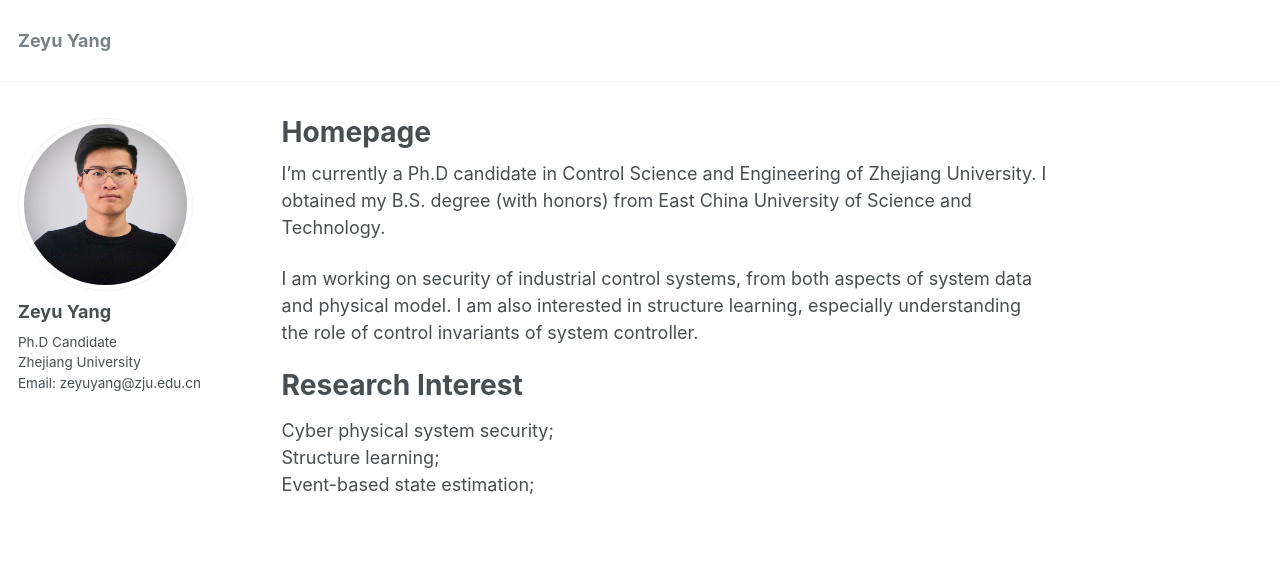
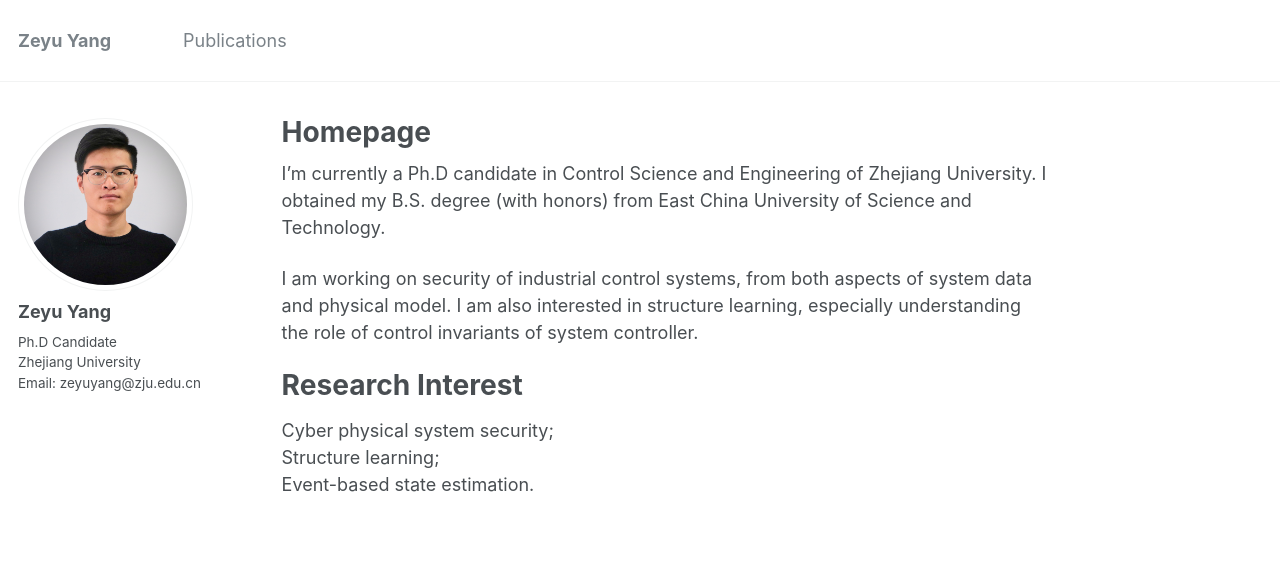
Before and after one commit to zeyuid/zeyuid.github.io, a Jekyll site: the page built from _pages/about.md, in a window 1280 px wide. Shown: the top 583 px of the page. Built offline with Jekyll 4.4.1, drawn with Linux system fonts in a browser that asks for light colours.

Commit message:
add file

```diff
--- a/_config.yml
+++ b/_config.yml
@@ -166,9 +166,9 @@ collections:
   # teaching:
   #   output: true
   #   permalink: /:collection/:path/
-  # publications:
-  #   output: true
-  #   permalink: /:collection/:path/
+  publications:
+    output: true
+    permalink: /:collection/:path/
   # talks:
   #   output: true
   #   permalink: /:collection/:path/
--- a/_data/navigation.yml
+++ b/_data/navigation.yml
@@ -1,7 +1,7 @@
 # main links links
 main:
-  # - title: "Publications"
-  #   url: /publications/
+  - title: "Publications"
+    url: /publications/
 
   # - title: "Talks"
   #   url: /talks/
--- a/_layouts/single.html
+++ b/_layouts/single.html
@@ -37,9 +37,9 @@ layout: default
         {% if page.collection == 'teaching' %}
           <p> {{ page.type }}, <i>{{ page.venue }}</i>, {{ page.date | default: "1900-01-01" | date: "%Y" }} </p>
         {% elsif page.venue and page.date %}
-          <p>Published in <i>{{ page.venue }}</i>, {{ page.date | default: "1900-01-01" | date: "%Y" }} </p>
+          <!-- <p>Published in <i>{{ page.venue }}</i>, {{ page.date | default: "1900-01-01" | date: "%Y" }} </p>  commented by Changsheng Lu -->
         {% elsif page.date %}
-          <p class="page__date"><strong><i class="fa fa-fw fa-calendar" aria-hidden="true"></i> {{ site.data.ui-text[site.locale].date_label | default: "Published:" }}</strong> <time datetime="{{ page.date | date_to_xmlschema }}">{{ page.date | default: "1900-01-01" | date: "%B %d, %Y" }}</time></p>
+          <p class="page__date"><i class="fa fa-fw fa-calendar" aria-hidden="true"></i> Posted on <time datetime="{{ page.date | date_to_xmlschema }}">{{ page.date | default: "1900-01-01" | date: "%B %d, %Y" }}</time></p>
         {% endif %}
 
 
--- a/_pages/about.md
+++ b/_pages/about.md
@@ -16,4 +16,4 @@ Research Interest
 ======
 Cyber physical system security;\\
 Structure learning;\\
-Event-based state estimation;
+Event-based state estimation.
```
